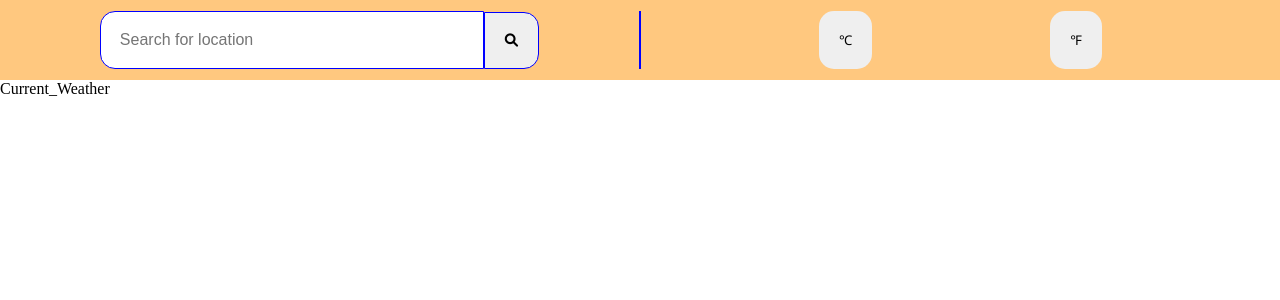
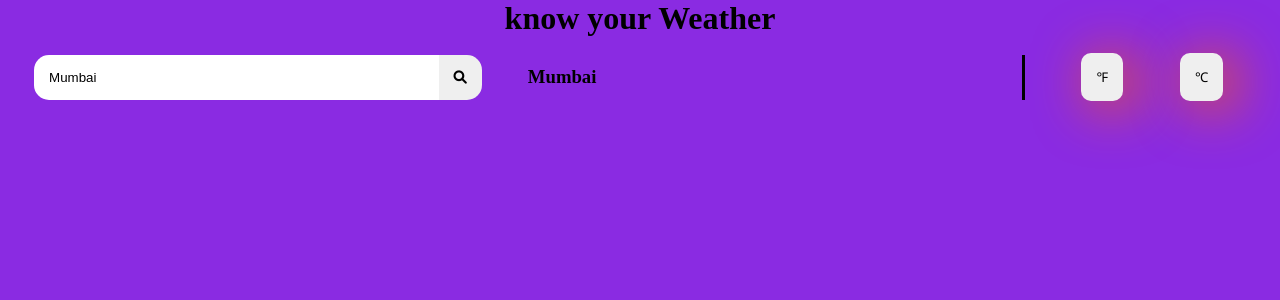
Before and after one commit to kalpanadd/Weather_App, a React (Create React App) app: page / in a window 1280 px wide. Shown: the top 300 px of the page. Built offline with nearby package versions, Linux system fonts and the light colour scheme; no server answers.

Commit message:
ui changed

```diff
--- a/package.json
+++ b/package.json
@@ -3,7 +3,6 @@
   "version": "0.1.0",
   "private": true,
   "dependencies": {
-    "@reduxjs/toolkit": "^1.6.2",
     "@testing-library/jest-dom": "^5.14.1",
     "@testing-library/react": "^11.2.7",
     "@testing-library/user-event": "^12.8.3",
--- a/src/App.css
+++ b/src/App.css
@@ -1,16 +1,64 @@
 *{
+    padding: 0;
     margin: 0;
-    padding: 0;
     box-sizing: border-box;
-    /*background-image: url('./Images/background.jpg');
-    background-size: cover;
-    background-repeat: no-repeat;
-    background-position: center; */
 }
 a{
     text-decoration: none;
 }
+
 .app{
     width: 100vw;
     height: 100vh;
+    background-color: blueviolet;
+    display: flex;
+    flex-direction: column;
+    align-items: center;
+
 }
+.search_div{
+    width: 100%;
+    height: 10%;
+    display: flex;
+    align-items: center;
+}
+.search_left{
+    flex: 0.8;
+    display: flex;
+    align-items: center;
+    justify-content: space-evenly;
+    border-right: 3px solid black;
+
+}
+.search_left > div{
+    width: 45%;
+}
+.search_input{
+    padding: 15px;
+    border: none;
+    outline: none;
+    border-radius: 15px 0px 0px 15px;
+    width: 88%;
+}
+.search_btn{
+    padding: 15px;
+    border: none;
+    outline: none;
+    border-radius: 0px 15px 15px 0px;
+    cursor: pointer;
+
+}
+.search_right{
+    flex: 0.2;
+    display: flex;
+    align-items: center;
+    justify-content: space-evenly;
+}
+.temp_btn{
+    padding: 15px;
+    border:none;
+    outline: none;
+    border-radius: 10px;
+    box-shadow: 10px 5px 55px rgb(255, 94, 0);
+    cursor: pointer;
+}
--- a/src/App.jsx
+++ b/src/App.jsx
@@ -1,28 +1,35 @@
+import React from 'react';
+import './App.css';
 import { useState } from 'react';
-import './App.css';
-import Search_location from './COMPONENTS/Search/Search_location'
-import Current_Weather from './COMPONENTS/Current_weather/Current_Weather';
 
 function App() {
-
-  const [location, setLocation] = useState('');
-  const [search, setSearch] = useState('');
-
-  const fetchdata = async () => {
-    const url = `http://api.openweathermap.org/data/2.5/weather?q=Mumbai&appid=d360f69d6ce664325674bb8d30e62124`
-    const res = await fetch(url)
-    const response = await res.json();
-    console.log(response)
-  }
-  fetchdata()
-
+  const [location, setLocation] = useState('Mumbai');
 
   return (
     <div className="app">
-      <Search_location />
-      <Current_Weather />
-    </div >
-  );
+      <h1>know your Weather</h1>
+
+      <div className="search_div">
+        <div className="search_left">
+          <div>
+            <input type="text"
+              className="search_input"
+              placeholder="Search for location"
+              value={location}
+              onChange={(e) => setLocation(e.target.value)} />
+            <button className="search_btn"><i className="fas fa-search"></i></button>
+          </div>
+          <div><h3>{location}</h3></div>
+
+        </div>
+        <div className="search_right">
+          <button className="temp_btn">&#8457;</button>
+          <button className="temp_btn">&#8451;</button>
+        </div>
+      </div>
+
+    </div>
+  )
 }
 
-export default App;
+export default App
--- a/src/COMPONENTS/Current_weather/Current_Weather.jsx
+++ /dev/null
@@ -1,11 +0,0 @@
-import React from 'react'
-
-function Current_Weather(props) {
-    return (
-        <div>
-            Current_Weather
-        </div>
-    )
-}
-
-export default Current_Weather
--- a/src/COMPONENTS/Search/Search_location.css
+++ /dev/null
@@ -1,49 +0,0 @@
-.search_div{
-    width: 100%;
-    height: 10%;
-    background-color: rgb(255, 200, 127);
-    display: flex;
-    align-items: center;
-    justify-content: space-evenly;
-}
-.left_search_div{
-    flex: 0.5;
-    display: flex;
-    align-items: center;
-    justify-content: center;
-    border-right: 2px solid blue;
-}
-.search_input{
-    padding: 19px;
-    border: 1px solid blue;
-    outline: none;
-    width: 30vw;
-    border-radius: 15px 0px 0px 15px;
-    font-size: medium;
-
-}
-.search_btn{
-    padding: 20px;
-    border: 1px solid blue;
-    outline: none;
-    border-radius: 0px 15px 15px 0px;
-    text-align: center;
-    cursor: pointer;
-
-}
-
-.right_search_div{
-    flex: 0.5;
-    display: flex;
-    align-items: center;
-    justify-content:space-evenly;
-}
-.temp-btn{
-    padding: 20px;
-    border: none;
-    outline: none;
-    border-radius: 15px;
-    text-align: center;
-    cursor: pointer;
-
-}
--- a/src/COMPONENTS/Search/Search_location.jsx
+++ /dev/null
@@ -1,30 +0,0 @@
-import React from 'react'
-import { useState } from 'react';
-import './Search_location.css'
-
-function Search_location() {
-    const [search, setSearch] = useState('');
-    return (
-        <div className='search_div'>
-            <div className="left_search_div">
-                <input className='search_input'
-                    type='search'
-                    placeholder='Search for location'
-                    value={search}
-                    onChange={(e) => setSearch(e.target.value)}
-                />
-                <button className='search_btn'><i class="fas fa-search"></i></button>
-                {search}
-            </div>
-
-
-            <div className="right_search_div">
-                <button className='temp-btn'>&#x2103;</button>
-                <button className='temp-btn'>&#x2109;</button>
-            </div>
-
-        </div>
-    )
-}
-
-export default Search_location;
```
Also changed, not shown: 1 other file (tests, documents, lock files or other folders).
